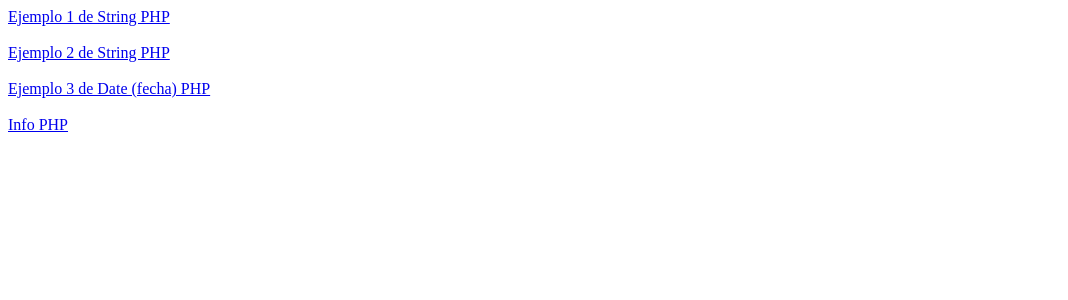
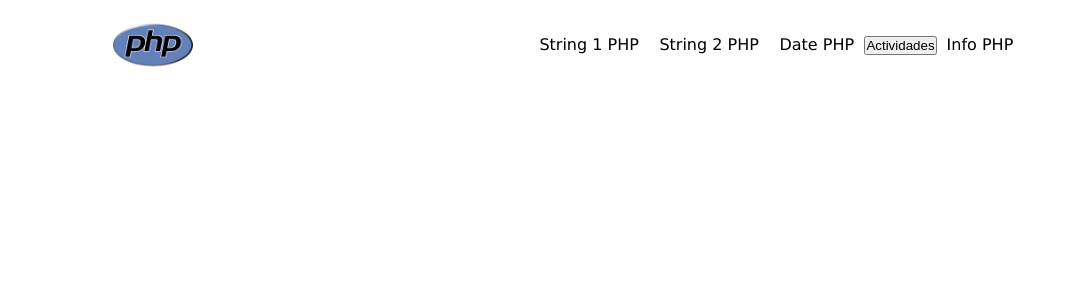
Before and after one commit to albasanchez00/PHP, a PHP site: page / in a window 1280 px wide. Shown: the top 300 px of the page, without its empty margins (0-1068 px from the left). Run offline with PHP 8.4, Linux system fonts and the light colour scheme.

Commit message:
actividades

```diff
--- a/Actividades/actividad_3.php
+++ b/Actividades/actividad_3.php
@@ -12,7 +12,9 @@ echo "La posición del 2º de, es -> $de2";
 
 $dia=substr($hoy,0,$de1-1);
 $mes=substr($hoy,$de1+2, $de2-$de1-3);
-$anio=substr($hoy,$de1+12, $de2-$de1+5);
+echo "La cadena \"$hoy\" tiene longitud de " . strlen($hoy). "carácteres";
+$anio= substr($hoy,1,1);
+$anio=substr($hoy,$de2+3);
 echo "<br>";
 echo "El dia es $dia";
 echo "<br>";
--- /dev/null
+++ b/css/index.css
@@ -0,0 +1,68 @@
+/* Estilos Generales */
+* {
+    box-sizing: border-box;
+    padding: 0;
+    margin: 0;
+    list-style: none;
+}
+
+body {
+    font-family: Verdana, serif;
+    font-size: 16px;
+    width: 100%;
+    height: 10%;
+}
+
+/* Bloque Menú */
+header{
+    display: flex;
+    justify-content: space-around;
+    align-items: center;
+    height: 90px;
+}
+nav {
+    display: flex;
+    justify-content: center;
+    align-items: center;
+    list-style: none;
+    width: 60%;
+}
+nav li{
+    width: 120px;
+    height: 30px;
+    padding: 5px;
+}
+.tm_esp{
+    width: 95px;
+    height: 30px;
+}
+nav a{
+    text-decoration: none;
+    color: black;
+    font-size: 16px;
+    padding: 5px;
+}
+.dropdown{
+    display: inline-block;
+    position: relative;
+}
+.dropdown-content{
+    display: none;
+    position: absolute;
+    width: 100%;
+    overflow: auto;
+    box-shadow: 0px 8px 16px 0px rgba(0,0,0,0.2);
+}
+
+/* Bloque Imagen Header*/
+#bloque_img{
+    display: flex;
+    align-items: center;
+    justify-content: center;
+    width: 100px;
+    height: 80px;
+}
+
+#bloque_img img{
+    height: 80px;
+}
--- a/header.php
+++ b/header.php
@@ -1,3 +1,19 @@
-<div>
-    <a href="index.php">Volver</a>
-</div>
+
+<header>
+    <picture id="bloque_img">
+        <img src="img/php-logo.png">
+    </picture>
+    <nav>
+        <li><a href="string1.php">String 1 PHP</a>
+        </li>
+        <li><a href="string2.php">String 2 PHP</a></li>
+        <li class="tm_esp"><a href="date.php">Date PHP</a></li>
+        <div class="dropdown">
+            <button>Actividades</button>
+            <div class="dropdown-content">
+                <a href="Actividades/actividad_1.php">Actividad 1</a><a href="Actividades/actividad_2.php">Actividad 2</a><a href="Actividades/actividad_3.php">Actividad 3</a>
+            </div>
+        </div>
+        <li><a href="phpinfo.php">Info PHP</a></li>
+    </nav>
+</header>
--- a/index.php
+++ b/index.php
@@ -5,19 +5,19 @@
     <meta name="viewport"
           content="width=device-width, user-scalable=no, initial-scale=1.0, maximum-scale=1.0, minimum-scale=1.0">
     <meta http-equiv="X-UA-Compatible" content="ie=edge">
-    <title>String PHP</title>
+    <title>PHP</title>
+    <link rel="icon" type="image/png" href="img/favicon.png">
+    <link rel="stylesheet" href="css/index.css">
+    <script src="js/script.js"></script>
 </head>
 <body>
-    <a href="string1.php">Ejemplo 1 de String PHP</a>
-    <br>
-    <br>
-    <a href="string2.php">Ejemplo 2 de String PHP</a>
-    <br>
-    <br>
-    <a href="date.php">Ejemplo 3 de Date (fecha) PHP</a>
-    <br>
-    <br>
-    <a href="phpinfo.php">Info PHP</a>
+    <?php
+    include "header.php";
+    ?>
+
+
+
+
 
 
 
```
Also changed, not shown: img/favicon.png (added), img/php-logo.png (added), js/script.js (added).
